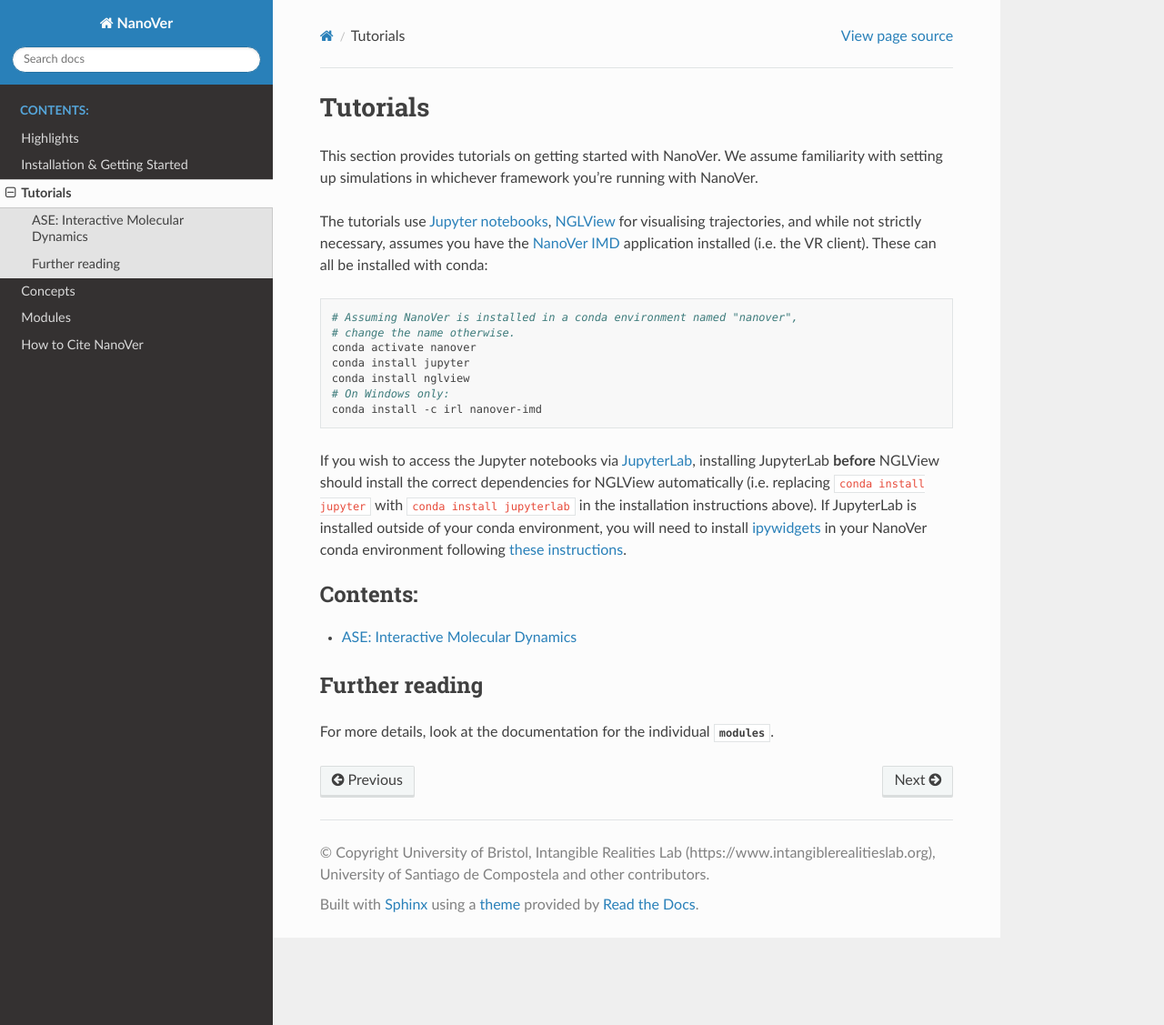
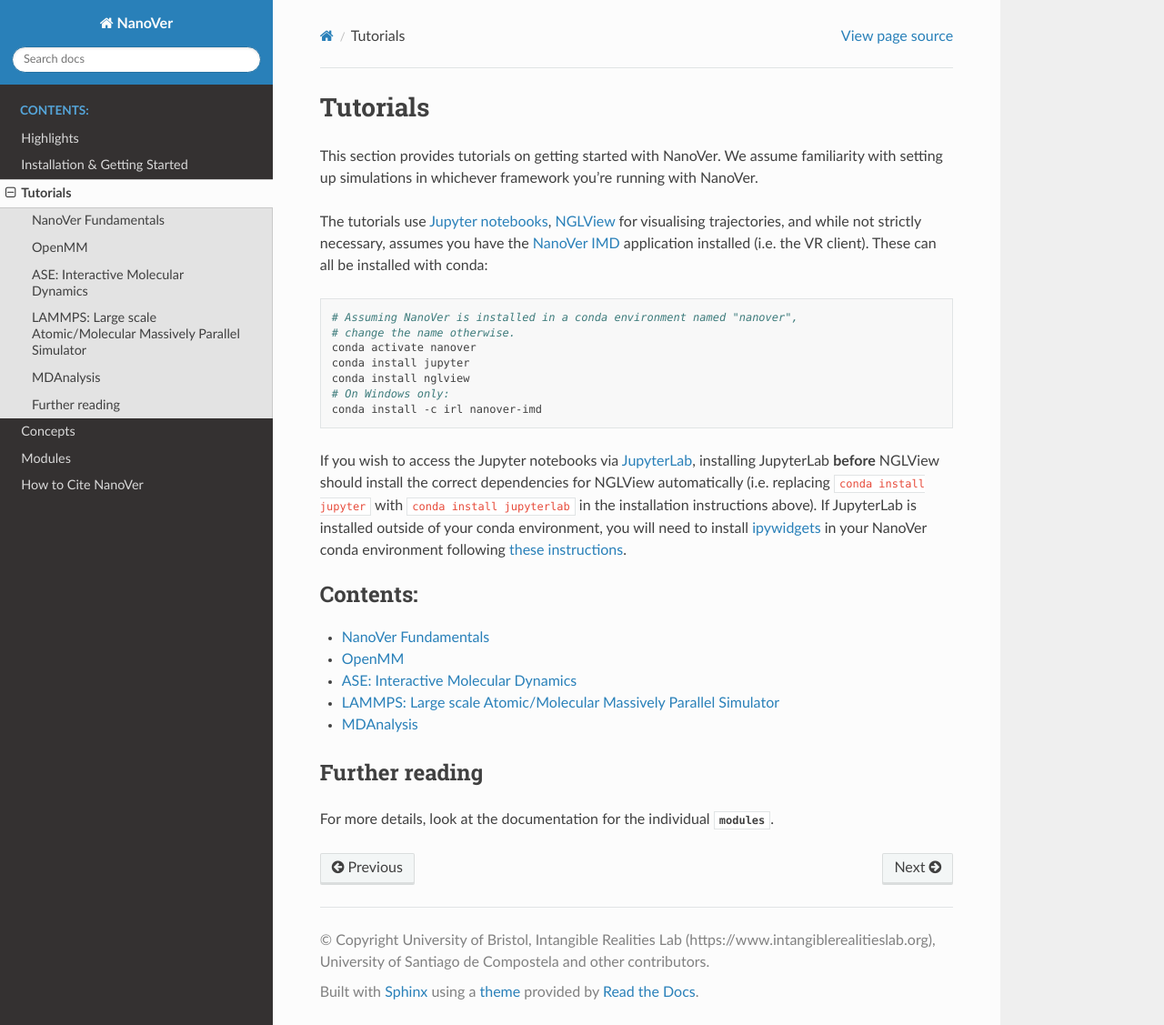
Before and after one commit to IRL2/nanover-docs, a Sphinx documentation site: the page built from source/tutorials/tutorials.rst, in a window 1280 px wide and 1127 px high. Shown: the whole window at 91% size. Built offline with Sphinx 7.4.7 and the Read the Docs theme 2.0.0, drawn with Linux system fonts in a browser that asks for light colours; pages that are not in the unit, such as notebooks, are missing from menus.

Commit message:
Add pages for the other directories in the examples directory and add descriptions of the current notebooks in fundamentals

```diff
--- a/source/concepts/concepts.rst
+++ b/source/concepts/concepts.rst
@@ -1,3 +1,6 @@
+.. _concepts:
+
+==================================
 Concepts
 ==================================
 
--- /dev/null
+++ b/source/tutorials/lammps.rst
@@ -0,0 +1,5 @@
+=================================================================
+LAMMPS: Large scale Atomic/Molecular Massively Parallel Simulator
+=================================================================
+
+A set of tutorials that demonstrate how to use NanoVer to run interactive molecular dynamics simulations using LAMMPS.
--- /dev/null
+++ b/source/tutorials/mdanalysis.rst
@@ -0,0 +1,6 @@
+==========
+MDAnalysis
+==========
+
+A set of tutorials that demonstrate how NanoVer can be interfaced with MDAnalysis to analyse the results of
+interactive molecular dynamics simulations.
--- /dev/null
+++ b/source/tutorials/openmm.rst
@@ -0,0 +1,5 @@
+======
+OpenMM
+======
+
+A set of tutorials that demonstrate how to use NanoVer to run interactive molecular dynamics simulations using OpenMM.
--- a/source/tutorials/tutorials.rst
+++ b/source/tutorials/tutorials.rst
@@ -25,7 +25,11 @@
    :maxdepth: 1
    :caption: Contents:
 
+   fundamentals.rst
+   openmm.rst
    ase.rst
+   lammps.rst
+   mdanalysis.rst
 
 Further reading
 ---------------
```
Also changed, not shown: source/tutorials/fundamentals.rst (added, +22 -0 lines).
